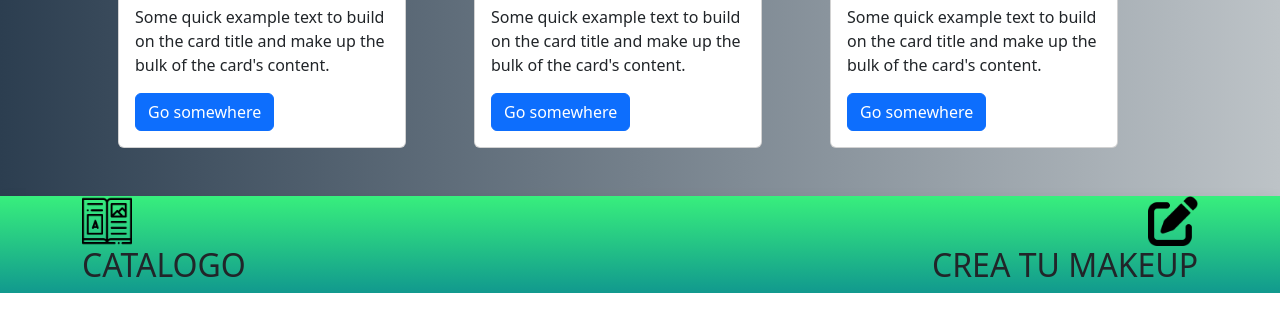
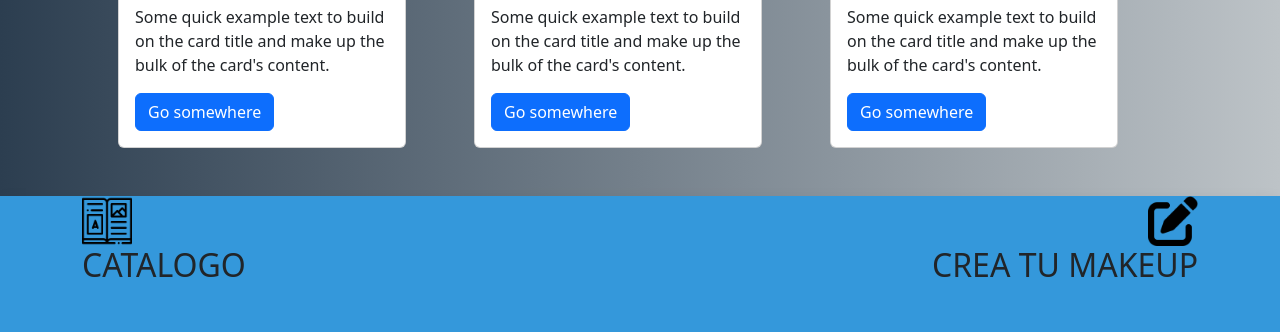
Before and after one commit to lldaniel23ll/DSI, a plain HTML site: page pages/index.html in a window 1280 px wide. Shown: the part 2361-2693 px from the top of the page. Before the commit the page ends 2654 px from the top, so only its background shows below. Drawn offline with nearby package versions, Linux system fonts and the light colour scheme.

Commit message:
updating...

```diff
--- a/CSS/index.css
+++ b/CSS/index.css
@@ -19,7 +19,7 @@ body {
 }
 
 .footer {
-  background: #11998e;
-  background: -webkit-linear-gradient(to bottom, #38ef7d, #11998e);
-  background: linear-gradient(to bottom, #38ef7d, #11998e);
+  background: #3498db;
+  height: 300px;
+  width: 100%;
 }
```
